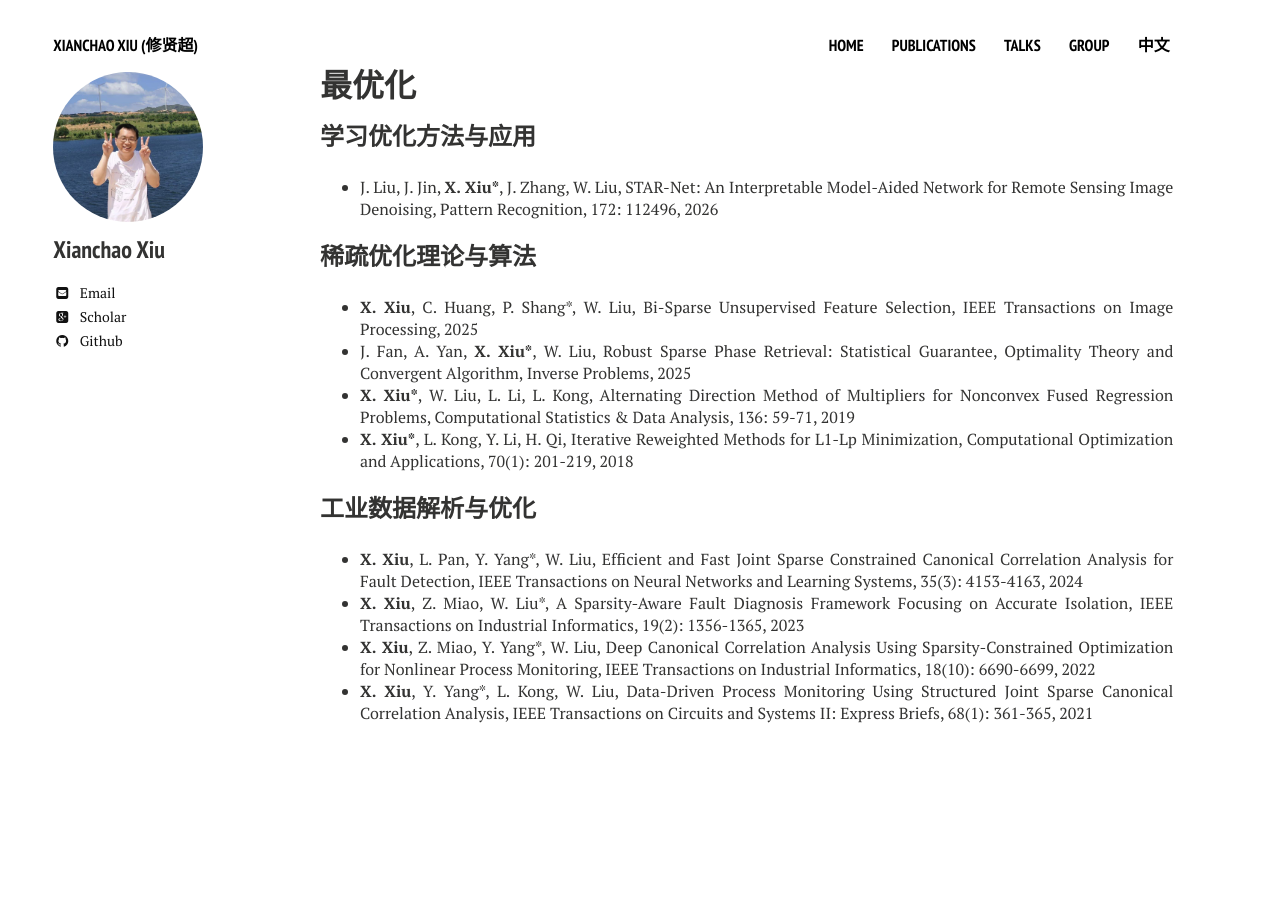
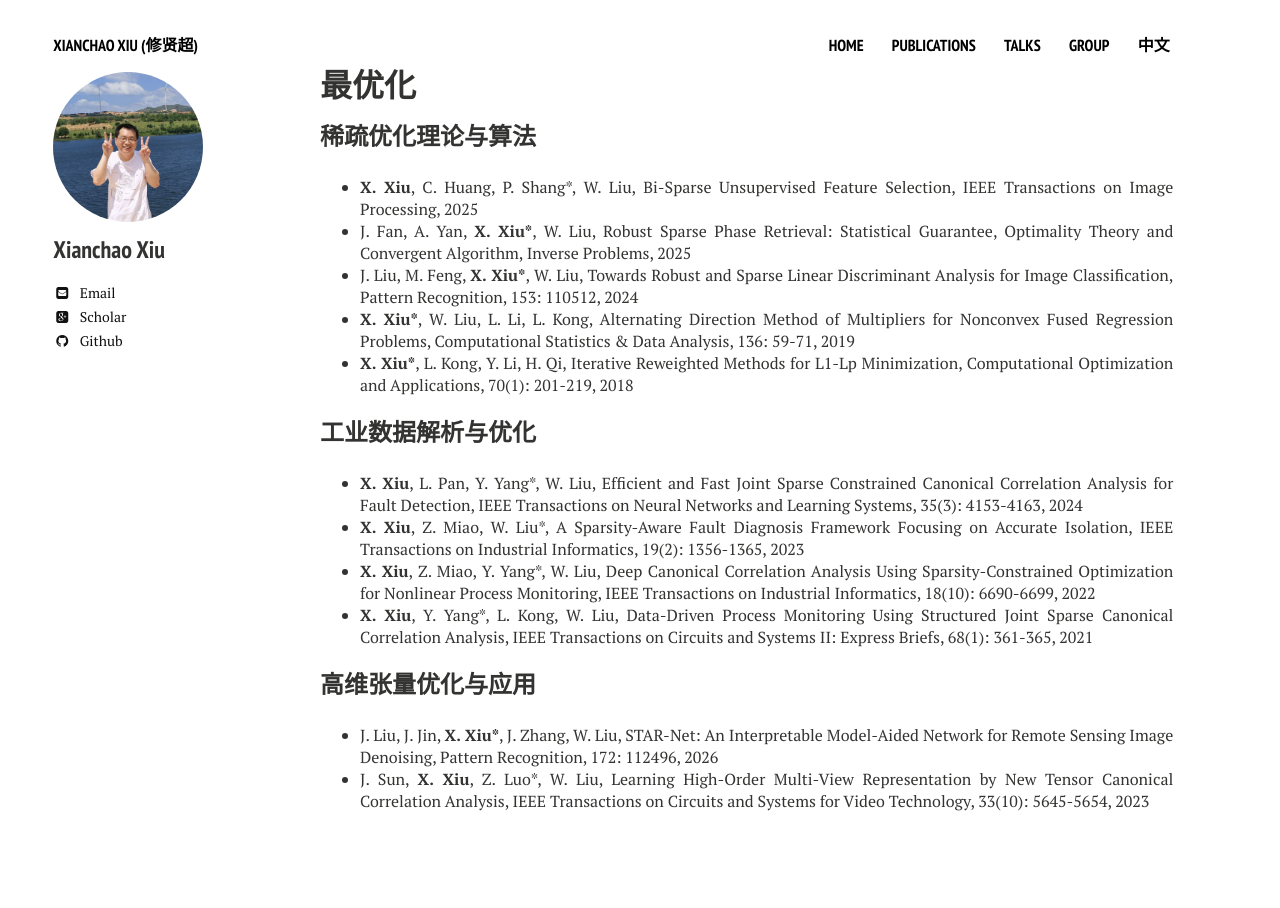
Before and after one commit to xianchaoxiu/xianchaoxiu.github.io, a Jekyll site: the page built from chinese/research/OPT/index.md, in a window 1280 px wide. Built offline with Jekyll 4.4.1, drawn with Linux system fonts in a browser that asks for light colours; nearby versions of some CDN libraries.

Commit message:
Update index.md

```diff
--- a/chinese/research/OPT/index.md
+++ b/chinese/research/OPT/index.md
@@ -5,18 +5,14 @@ comments: false
 share: false
 ---
 
-### 学习优化方法与应用
-
-* J. Liu, J. Jin, <b>X. Xiu*</b>, J. Zhang, W. Liu, STAR-Net: An Interpretable Model-Aided Network for Remote Sensing Image Denoising, Pattern Recognition, 172: 112496, 2026 <br>
-
 
 ### 稀疏优化理论与算法
 
 * <b>X. Xiu</b>, C. Huang, P. Shang*, W. Liu, Bi-Sparse Unsupervised Feature Selection, IEEE Transactions on Image Processing, 2025  <br>
 * J. Fan, A. Yan, <b>X. Xiu*</b>, W. Liu, Robust Sparse Phase Retrieval: Statistical Guarantee, Optimality Theory and Convergent Algorithm, Inverse Problems, 2025 <br>
+* J. Liu, M. Feng, <b>X. Xiu*</b>, W. Liu, Towards Robust and Sparse Linear Discriminant Analysis for Image Classification, Pattern Recognition, 153: 110512, 2024 <br>
 * <b>X. Xiu*</b>, W. Liu, L. Li, L. Kong, Alternating Direction Method of Multipliers for Nonconvex Fused Regression Problems, Computational Statistics & Data Analysis, 136: 59-71, 2019 <br>
 * <b>X. Xiu*</b>, L. Kong, Y. Li, H. Qi, Iterative Reweighted Methods for L1-Lp Minimization, Computational Optimization and Applications, 70(1): 201-219, 2018 <br>
-
 
 
 ### 工业数据解析与优化
@@ -25,3 +21,9 @@ share: false
 * <b>X. Xiu</b>, Z. Miao, W. Liu*, A Sparsity-Aware Fault Diagnosis Framework Focusing on Accurate Isolation, IEEE Transactions on Industrial Informatics, 19(2): 1356-1365, 2023 <br>
 * <b>X. Xiu</b>, Z. Miao, Y. Yang*, W. Liu, Deep Canonical Correlation Analysis Using Sparsity-Constrained Optimization for Nonlinear Process Monitoring, IEEE Transactions on Industrial Informatics, 18(10): 6690-6699, 2022 <br>
 * <b>X. Xiu</b>, Y. Yang*, L. Kong, W. Liu, Data-Driven Process Monitoring Using Structured Joint Sparse Canonical Correlation Analysis, IEEE Transactions on Circuits and Systems II: Express Briefs, 68(1): 361-365, 2021 <br>
+
+
+### 高维张量优化与应用
+
+* J. Liu, J. Jin, <b>X. Xiu*</b>, J. Zhang, W. Liu, STAR-Net: An Interpretable Model-Aided Network for Remote Sensing Image Denoising, Pattern Recognition, 172: 112496, 2026 <br>
+* J. Sun, <b>X. Xiu</b>, Z. Luo*, W. Liu, Learning High-Order Multi-View Representation by New Tensor Canonical Correlation Analysis, IEEE Transactions on Circuits and Systems for Video Technology, 33(10): 5645-5654, 2023 <br>
```
